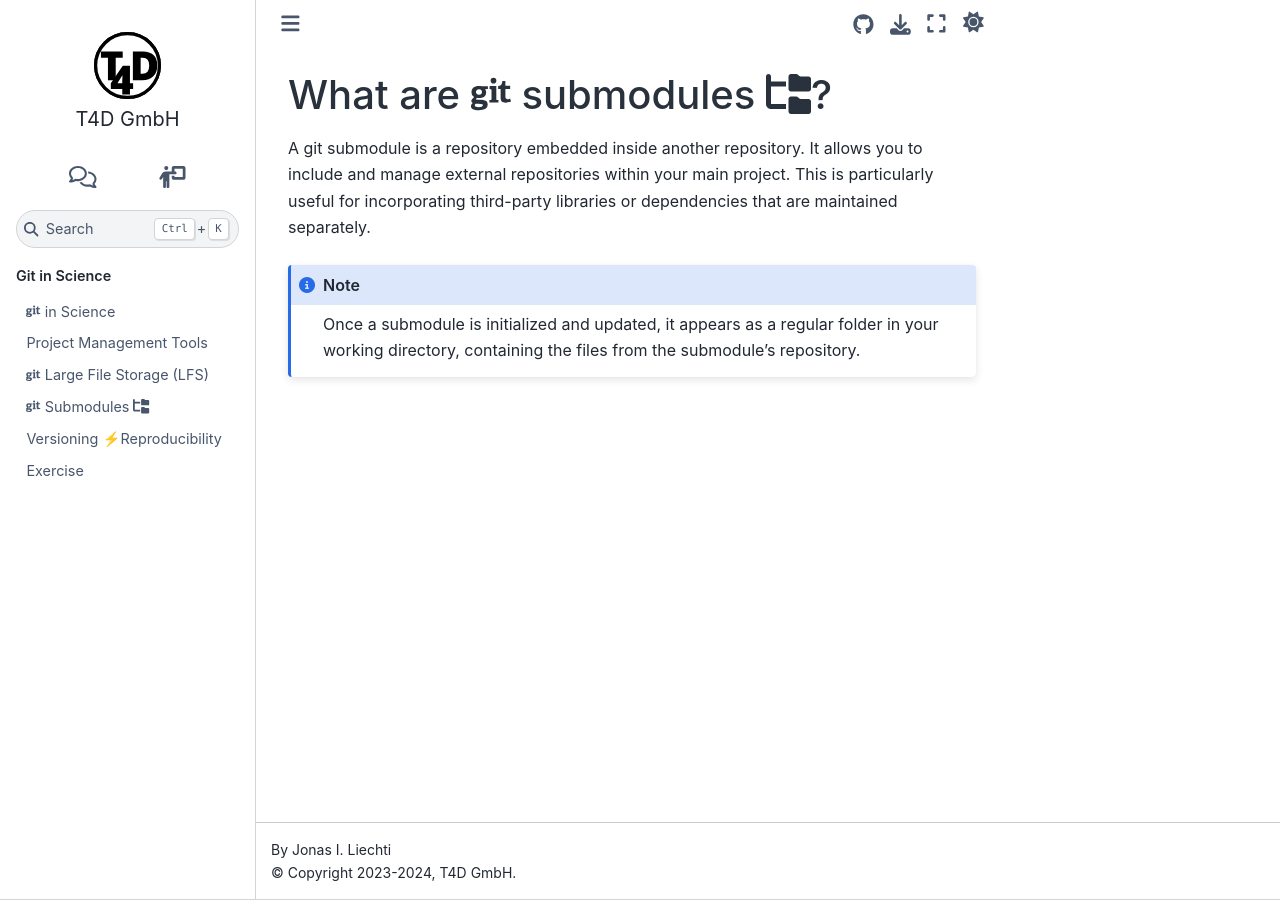
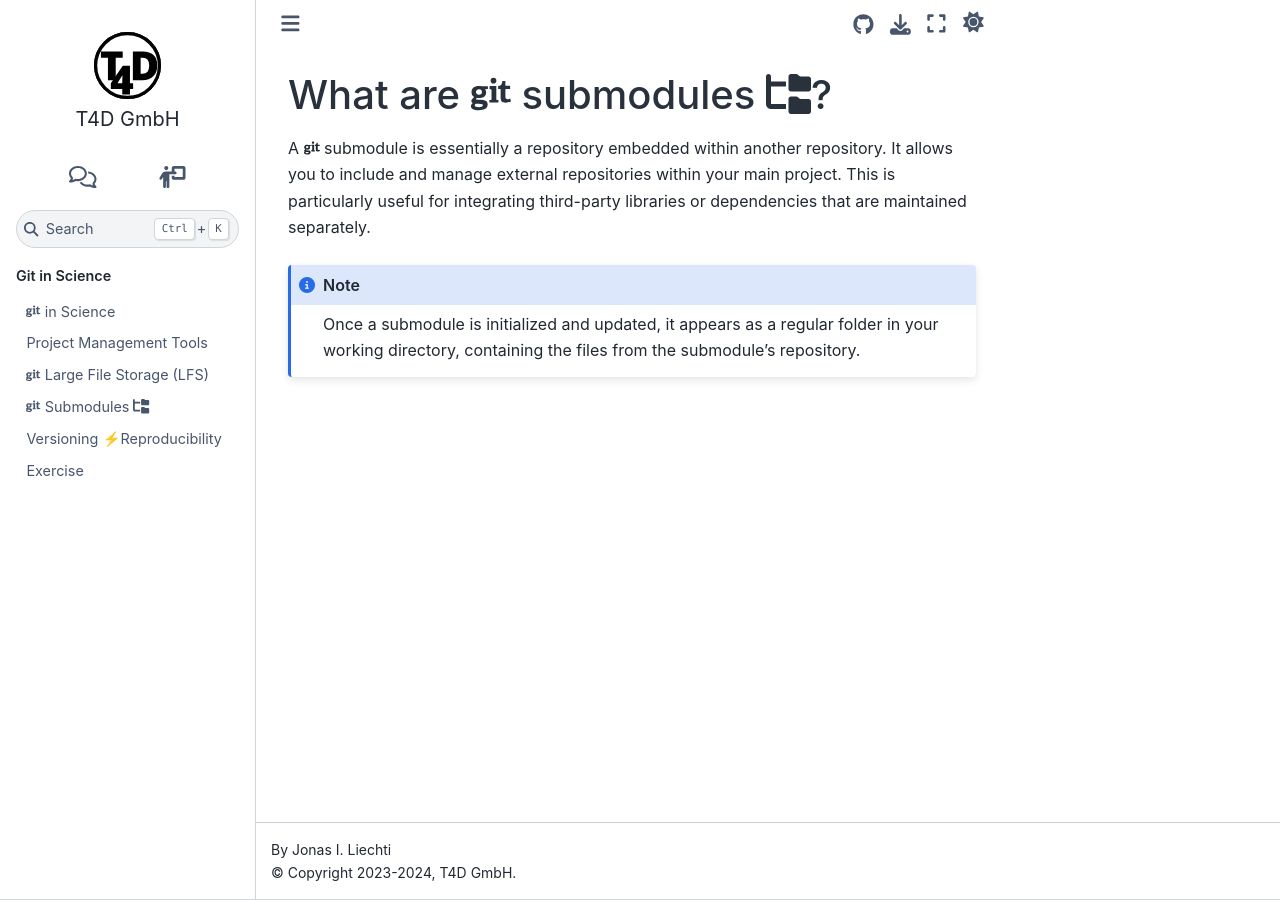
Before and after one commit to t4d-gmbh/git-and-science, a Sphinx documentation site: the page built from source/content/submodules/what_are_submodules.md, in a window 1280 px wide. Built offline with Sphinx 7.4.7 and the Sphinx Book theme 1.1.4, drawn with Linux system fonts in a browser that asks for light colours; the version number could not be read and is left out.

Commit message:
Update what_are_submodules.md
Adapted layout and did minor text revisions

```diff
--- a/source/content/submodules/what_are_submodules.md
+++ b/source/content/submodules/what_are_submodules.md
@@ -1,8 +1,8 @@
-# What are <i class="fab fa-git"></i> submodules <i class="fa-solid fa-folder-tree"></i>?
+## What are <i class="fab fa-git"></i> submodules <i class="fa-solid fa-folder-tree"></i>?
 
-A git submodule is a repository embedded inside another repository.
+A <i class="fab fa-git"></i> submodule is essentially a repository embedded within another repository.
 It allows you to include and manage external repositories within your main project.
-This is particularly useful for incorporating third-party libraries or dependencies that are maintained separately.
+This is particularly useful for integrating third-party libraries or dependencies that are maintained separately.
 
 :::{note}
 Once a submodule is initialized and updated, it appears as a regular folder in your working directory, containing the files from the submodule's repository.
```
